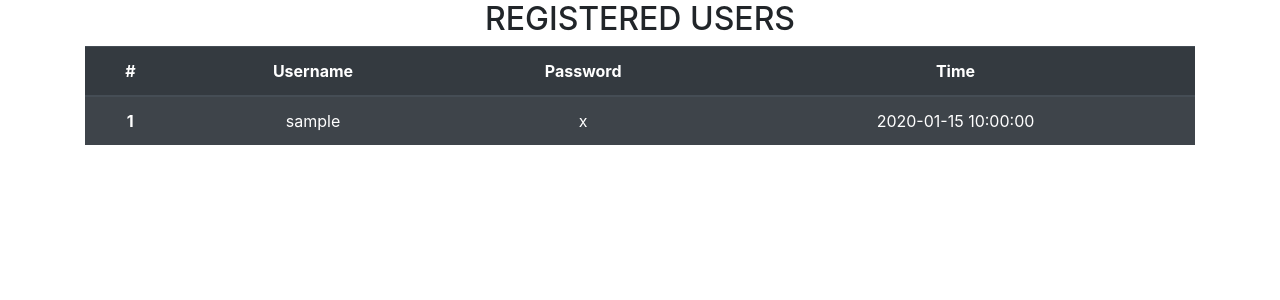
After one commit to akhilalla94/Project1, a Flask app: template templates/admin.html in a window 1280 px wide. The commit adds this page. Shown: the top 300 px of the page. Run offline with Flask 2, Linux system fonts and the light colour scheme; the template is opened without the code that fills it: most values are stand-ins (such as "Sample title", 1, 10 or a date in 2020); some libraries are stand-ins or nearby versions.

Commit message:
Completed

```diff
--- a/application.py
+++ b/application.py
@@ -1,37 +1,26 @@
 import os
-<<<<<<< HEAD
+import time
 import sys
 
 from flask import Flask, session, render_template, request
-=======
+from users import *
 
-from flask import Flask, session
->>>>>>> 533f51b857f74d42945d5950d36c74a95619b1da
-from flask_session import Session
-from sqlalchemy import create_engine
-from sqlalchemy.orm import scoped_session, sessionmaker
+app = Flask(__name__,static_url_path='/static')
 
-<<<<<<< HEAD
-app = Flask(__name__, static_url_path='/static')
-
-=======
-app = Flask(__name__)
->>>>>>> 533f51b857f74d42945d5950d36c74a95619b1da
 
 # Check for environment variable
 if not os.getenv("DATABASE_URL"):
     raise RuntimeError("DATABASE_URL is not set")
 
 # Configure session to use filesystem
-app.config["SESSION_PERMANENT"] = False
-app.config["SESSION_TYPE"] = "filesystem"
-Session(app)
+app.config["SQLALCHEMY_DATABASE_URI"] = os.getenv("DATABASE_URL")
+app.config["SQLALCHEMY_TRACK_MODIFICATIONS"] = False
+db.init_app(app)
 
-# Set up database
-engine = create_engine(os.getenv("DATABASE_URL"))
-db = scoped_session(sessionmaker(bind=engine))
 
-<<<<<<< HEAD
+with app.app_context():
+    db.create_all()
+
 @app.route("/")
 def index():
     return "<h1>Register</h1>"
@@ -40,16 +29,26 @@ def index():
 def register():
     return render_template("registration.html")
 
-@app.route("/userDetails",methods=["POST"])
+@app.route("/userDetails",methods=["POST","GET"])
 def userDetails():
-    username=request.form.get("username")
-    password=request.form.get("password")
-    print(username,file=sys.stderr)
+    userName = request.form.get("username")
+    email = request.form.get("email")
+    password = request.form.get("pwd")
+    obj = user.query.filter_by(username = userName).first()
+    if obj is None:
+        usr = user(username = userName, email = email, password = password, time = time.ctime(time.time()))
+        db.session.add(usr)
+        db.session.commit()
+    else:
+        print()
+        return render_template("registration.html", message = "email already exists.")
 
-    return render_template("user.html" , user=username)
-=======
+    return render_template("user.html", username = userName)
 
-@app.route("/")
-def index():
-    return "Project 1: TODO"
->>>>>>> 533f51b857f74d42945d5950d36c74a95619b1da
+
+@app.route("/admin")
+
+def admin():
+
+    adm = user.query.all()
+    return render_template("admin.html", adm = adm)
--- /dev/null
+++ b/templates/admin.html
@@ -0,0 +1,37 @@
+<!DOCTYPE html>
+<html lang="en">
+<head>
+  <title>Administration Page</title>
+  <meta charset="utf-8">
+  <meta name="viewport" content="width=device-width, initial-scale=1">
+  <link href="https://stackpath.bootstrapcdn.com/bootstrap/4.4.1/css/bootstrap.min.css" rel="stylesheet" integrity="sha384-Vkoo8x4CGsO3+Hhxv8T/Q5PaXtkKtu6ug5TOeNV6gBiFeWPGFN9MuhOf23Q9Ifjh" crossorigin="anonymous">
+  <script src="https://stackpath.bootstrapcdn.com/bootstrap/4.4.1/js/bootstrap.min.js" integrity="sha384-wfSDF2E50Y2D1uUdj0O3uMBJnjuUD4Ih7YwaYd1iqfktj0Uod8GCExl3Og8ifwB6" crossorigin="anonymous"></script>
+</head>
+<body>
+
+<div class="container">
+  <h2 style = "text-align: center">REGISTERED USERS</h2>
+  <table class="table table-striped table-dark">
+    <thead>
+      <tr style = "text-align: center">
+        <th scope="col">#</th>
+        <th scope="col">Username</th>
+        <th scope="col">Password</th>
+        <th scope="col">Time</th>
+      </tr>
+    </thead>
+    <tbody>
+        {% for i in adm%}
+          <tr style = "text-align: center">
+            <th scope="row">{{ loop.index}}</th>
+            <td>{{i.username}}</td>
+            <td>{{i.password}}</td>
+            <td>{{i.time}}</td>
+          </tr>
+        {% endfor %}
+    </tbody>
+  </table>
+</div>
+
+</body>
+</html>
--- a/templates/registration.html
+++ b/templates/registration.html
@@ -14,6 +14,7 @@
   <div class = "container" id="main">
       <h1 style="text-align:center;">REGISTRATION FORM</h1>
     <div class = "registration"></div>
+    <p style="color:red;">{{ message  }}</p>
       <form action = "{{url_for ('userDetails') }}" method = "post">
         <label for="username">Username:</label><br />
         <input type="text" id="username" placeholder="Enter name" name="username"> <br>
--- a/templates/user.html
+++ b/templates/user.html
@@ -5,7 +5,7 @@
 </head>
 
 <body>
-    <h1>Successfully registered ,{{user}}</h1>
+    <h1>New user has been registered </h1>
 </body>
 
 </html>
```
Also changed, not shown: users.py (added, +13 -0 lines).
